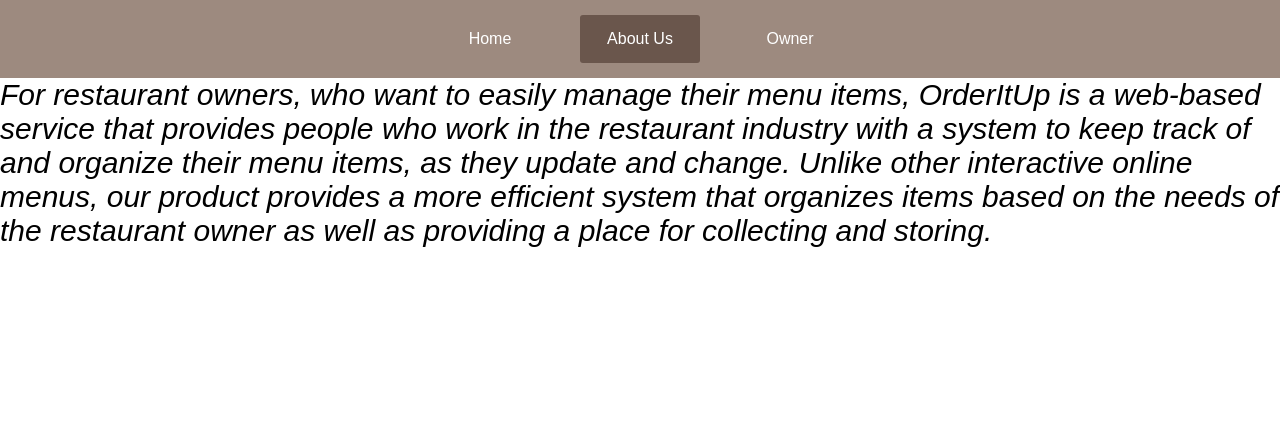
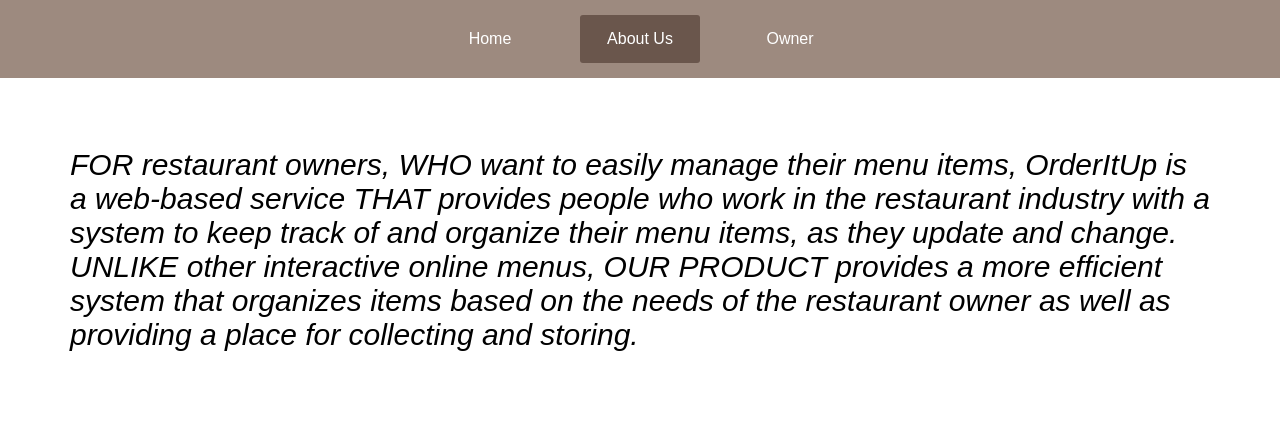
Before and after one commit to priyapatel4/FinalProjectCS3203, a website: page about.html in a window 1280 px wide. Drawn offline with Linux system fonts and the light colour scheme.

Commit message:
edit about us format

```diff
--- a/about.html
+++ b/about.html
@@ -20,10 +20,10 @@
     </div>
 
     <!--our product's vision statement-->
-    <p style="font-size: 30px; font-style: oblique">
-        For restaurant owners, who want to easily manage their menu items, OrderItUp is a web-based service
-        that provides people who work in the restaurant industry with a system to keep track of and organize
-        their menu items, as they update and change. Unlike other interactive online menus, our product provides
+    <p style="font-size: 30px; font-style: oblique; padding: 70px">
+        FOR restaurant owners, WHO want to easily manage their menu items, OrderItUp is a web-based service
+        THAT provides people who work in the restaurant industry with a system to keep track of and organize
+        their menu items, as they update and change. UNLIKE other interactive online menus, OUR PRODUCT provides
         a more efficient system that organizes items based on the needs of the restaurant owner as well as providing
         a place for collecting and storing.
     </p>
```
